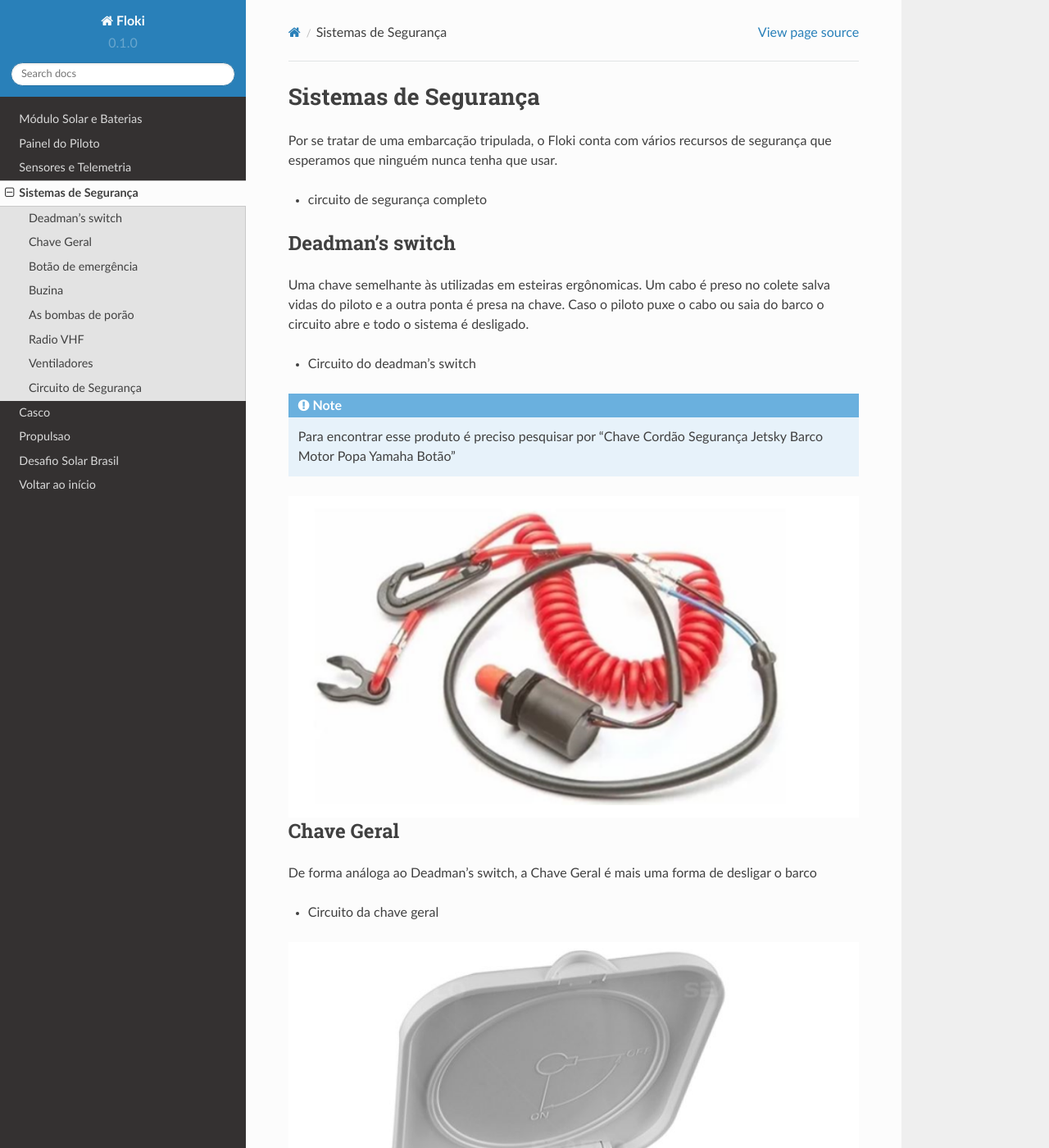
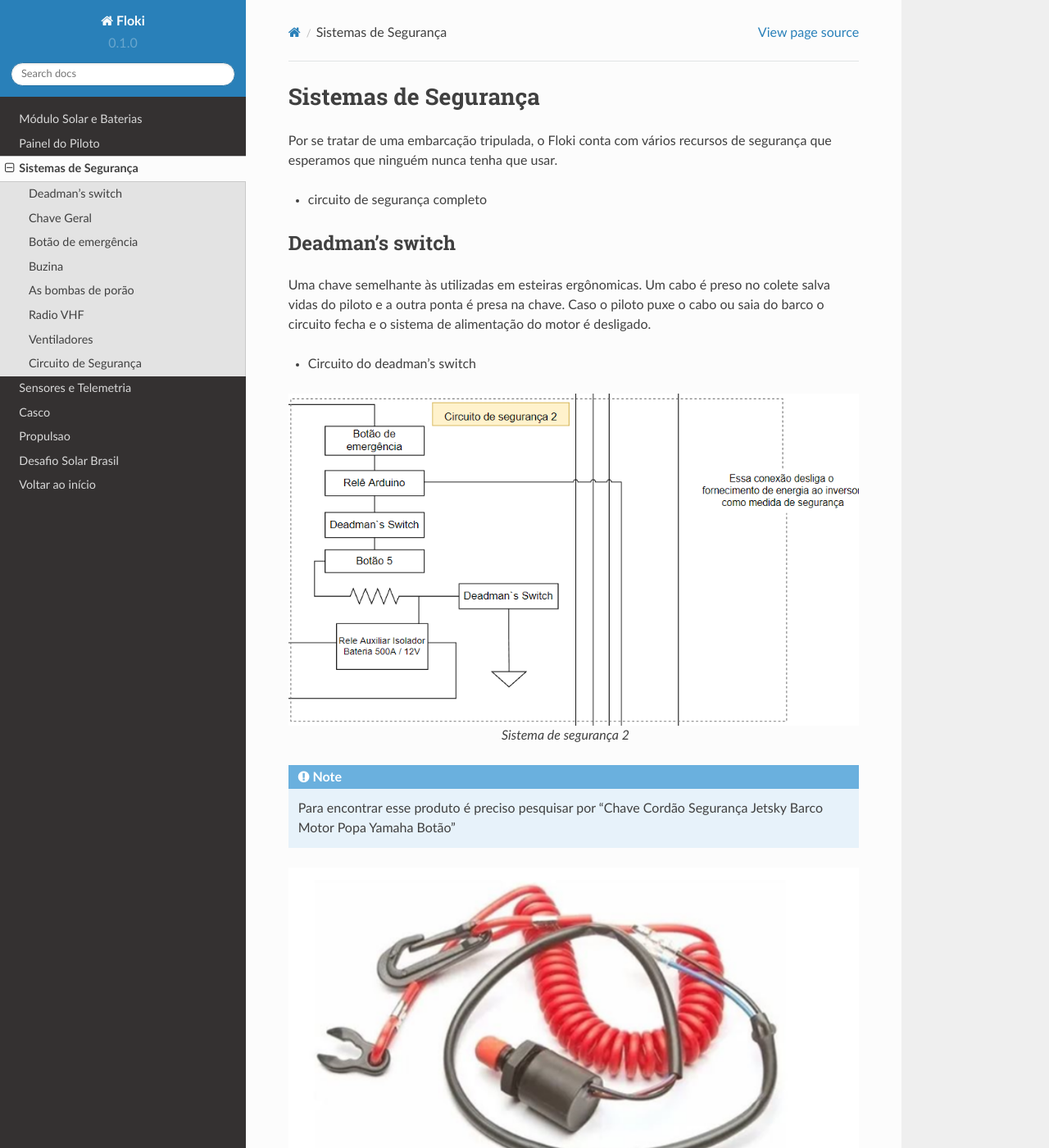
Before and after one commit to polinautico/RTD-Floki, a Sphinx documentation site: the page built from docs/source/sistema_de_seguranca.rst, in a window 1280 px wide and 1400 px high. Shown: the whole window at 82% size. Built offline with Sphinx 7.4.7 and the Read the Docs theme 2.0.0, drawn with Linux system fonts in a browser that asks for light colours.

```diff
--- a/docs/source/index.rst
+++ b/docs/source/index.rst
@@ -11,8 +11,8 @@
 
    modulo_soloar_e_baterias
    painel_piloto
+   sistema_de_seguranca
    sensores
-   seguranca
    casco
    propulsao
    DSB
--- a/docs/source/seguranca.rst
+++ b/docs/source/sistema_de_seguranca.rst
@@ -10,10 +10,14 @@
 ------
 
 Uma chave semelhante às utilizadas em esteiras ergônomicas. Um cabo é preso no colete salva vidas do piloto e a outra ponta é presa na chave.
-Caso o piloto puxe o cabo ou saia do barco o circuito abre e todo o sistema é desligado.
+Caso o piloto puxe o cabo ou saia do barco o circuito fecha e o sistema de alimentação do motor é desligado.
 
 - Circuito do deadman's switch
 
+.. figure:: diagramas/circuito_desliga_motor.png
+   :align: center
+
+   Sistema de segurança 2
 
 .. note:: Para encontrar esse produto é preciso pesquisar por "Chave Cordão Segurança Jetsky Barco Motor Popa Yamaha Botão"
 
```
Also changed, not shown: docs/source/diagramas/circuito_desliga_motor.png (added), 2 other files.
